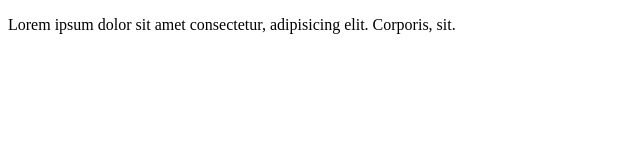
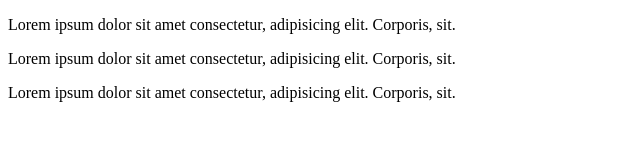
Before and after one commit to decoderAbinash/microservice-a, a plain HTML site: page index.html in a window 1280 px wide. Shown: the whole page, without its empty margins (0-640 px from the left). Drawn offline with Linux system fonts and the light colour scheme.

Commit message:
Added <p> 3 times

```diff
--- a/index.html
+++ b/index.html
@@ -7,5 +7,7 @@
 </head>
 <body>
     <p>Lorem ipsum dolor sit amet consectetur, adipisicing elit. Corporis, sit.</p>
+    <p>Lorem ipsum dolor sit amet consectetur, adipisicing elit. Corporis, sit.</p>
+    <p>Lorem ipsum dolor sit amet consectetur, adipisicing elit. Corporis, sit.</p>
 </body>
 </html>
```
